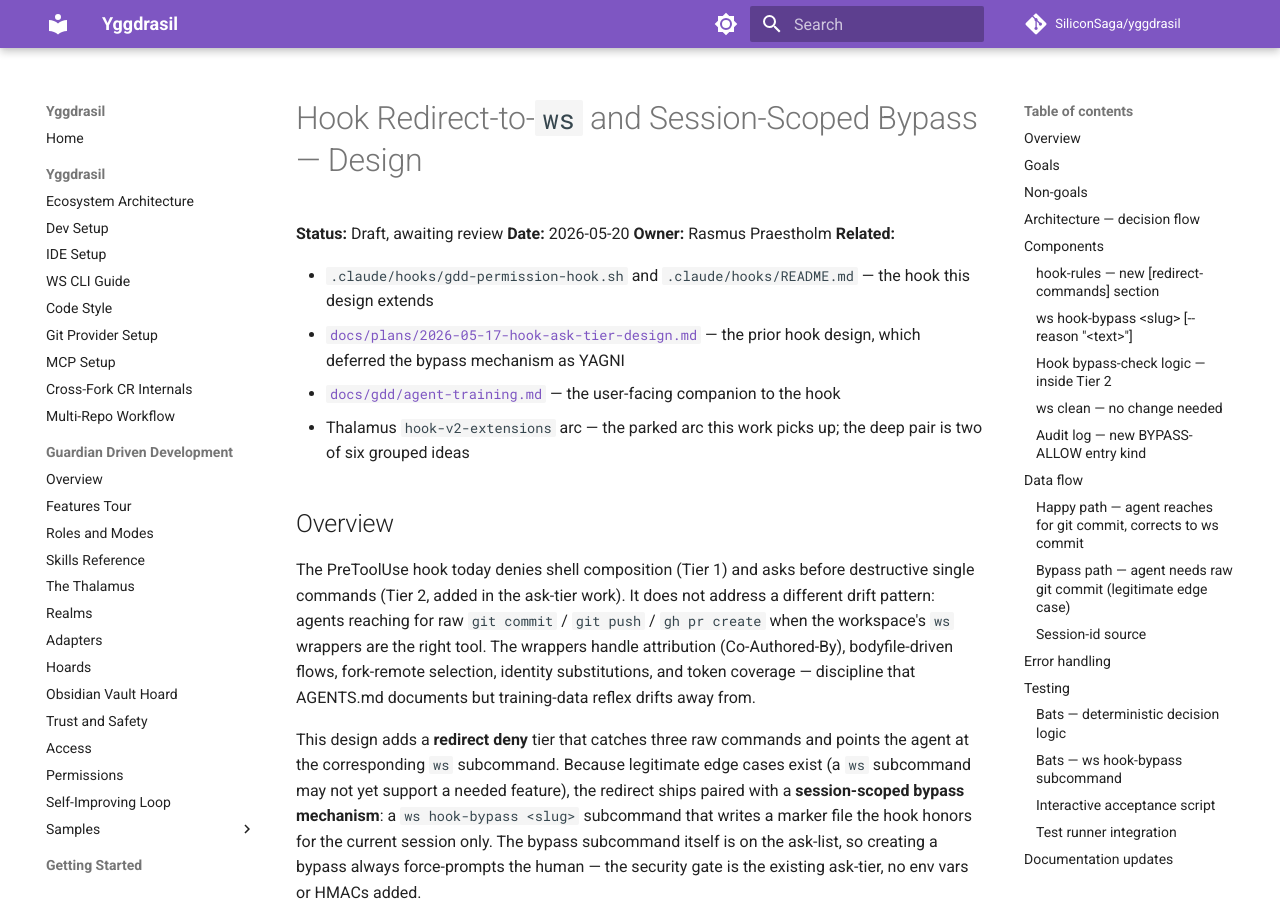
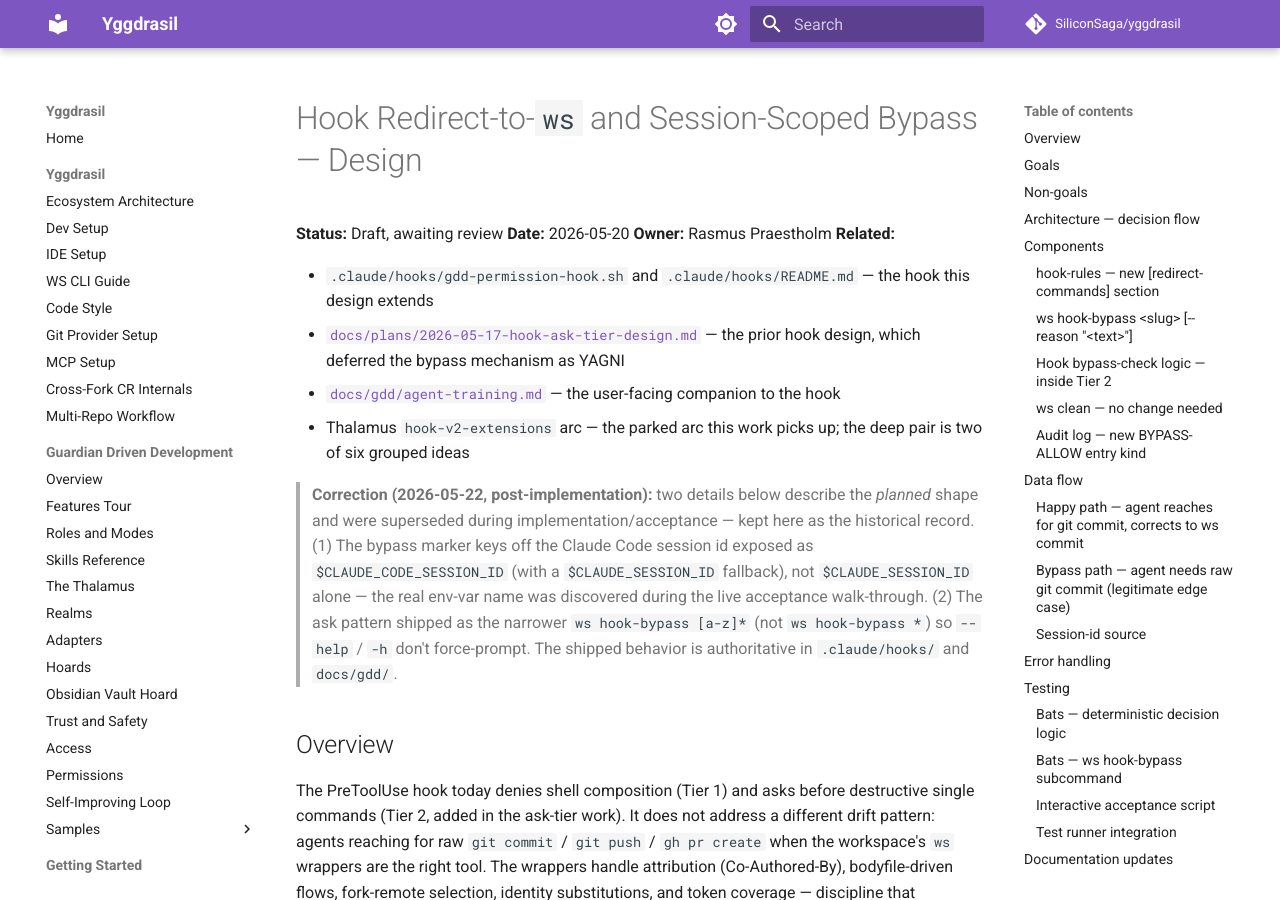
Before and after one commit to SiliconSaga/yggdrasil, an MkDocs documentation site: the page built from docs/plans/2026-05-20-hook-redirect-and-bypass-design.md, in a window 1280 px wide and 900 px high. Built offline with MkDocs 1.6.1 and Material for MkDocs 9.7.7, drawn with Linux system fonts in a browser that asks for light colours; comment, search, counter and statistics services are not loaded.

Commit message:
fix(hook): address PR #71 Copilot review — resilient marker parse, audit_safe, dead ask rule, doc drift
Copilot review on PR #71:

- **Marker parse could abort the hook.** `_t2_marker_sid=$(grep ... | sed ...)` runs under `set -euo pipefail`; a malformed marker (missing `session_id:` / `reason:`) grep-fails the pipeline and the assignment aborts the whole hook instead of denying gracefully. Added `|| true` to both so a missing field defaults to empty and the command denies as usual. Two regression tests cover missing-session_id (denies, no abort) and missing-reason (allows on session match, empty reason).
- **BYPASS-ALLOW reason not sanitized.** The audit line interpolated the marker reason raw, unlike allow/deny/ask which use `audit_safe`. Wrapped it so an embedded newline/CR in a hand-edited marker can't break the one-entry-per-line audit invariant.
- **Dead ask rule.** Ask patterns match the *normalized* command (`bash scripts/ws` → `ws`), so the `bash scripts/ws hook-bypass [a-z]*` entry could never fire. Removed it (the bare `ws hook-bypass [a-z]*` already covers both invocation forms) and documented the normalization gotcha in hook-rules.
- **Doc drift (design + plan).** Both dated planning docs still referenced `CLAUDE_SESSION_ID` and the older `ws hook-bypass *` ask pattern. Rather than rewrite the historical bodies, added a dated correction note to each pointing at the shipped behavior (`CLAUDE_CODE_SESSION_ID` with fallback; `[a-z]*` pattern). Also addresses the still-open CodeRabbit thread on the plan snippet.

Copilot's scope comment (the thalami-doc section being unrelated to the hook feature) is a conscious maintainer call to bundle — replied on the thread, no split.

Full bats suite green (169 tests).

Co-Authored-By: Claude Opus 4.7 <noreply@anthropic.com>

```diff
--- a/docs/plans/2026-05-20-hook-redirect-and-bypass-design.md
+++ b/docs/plans/2026-05-20-hook-redirect-and-bypass-design.md
@@ -9,6 +9,8 @@
 - [`docs/plans/2026-05-17-hook-ask-tier-design.md`](2026-05-17-hook-ask-tier-design.md) — the prior hook design, which deferred the bypass mechanism as YAGNI
 - [`docs/gdd/agent-training.md`](../gdd/agent-training.md) — the user-facing companion to the hook
 - Thalamus `hook-v2-extensions` arc — the parked arc this work picks up; the deep pair is two of six grouped ideas
+
+> **Correction (2026-05-22, post-implementation):** two details below describe the *planned* shape and were superseded during implementation/acceptance — kept here as the historical record. (1) The bypass marker keys off the Claude Code session id exposed as `$CLAUDE_CODE_SESSION_ID` (with a `$CLAUDE_SESSION_ID` fallback), not `$CLAUDE_SESSION_ID` alone — the real env-var name was discovered during the live acceptance walk-through. (2) The ask pattern shipped as the narrower `ws hook-bypass [a-z]*` (not `ws hook-bypass *`) so `--help` / `-h` don't force-prompt. The shipped behavior is authoritative in `.claude/hooks/` and `docs/gdd/`.
 
 ## Overview
 
```
Also changed, not shown: docs/plans/2026-05-20-hook-redirect-and-bypass-plan.md (+2 -0 lines), 3 other files.
